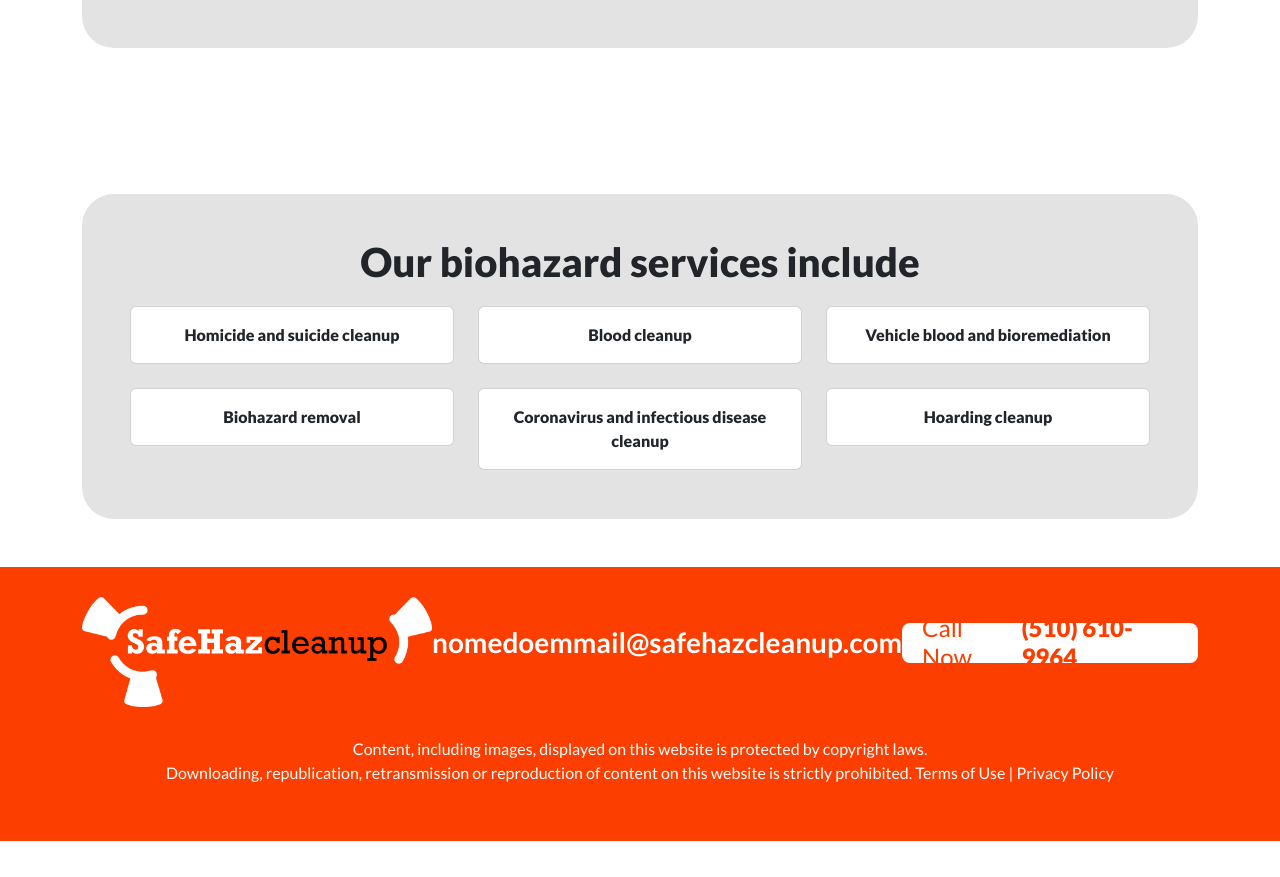
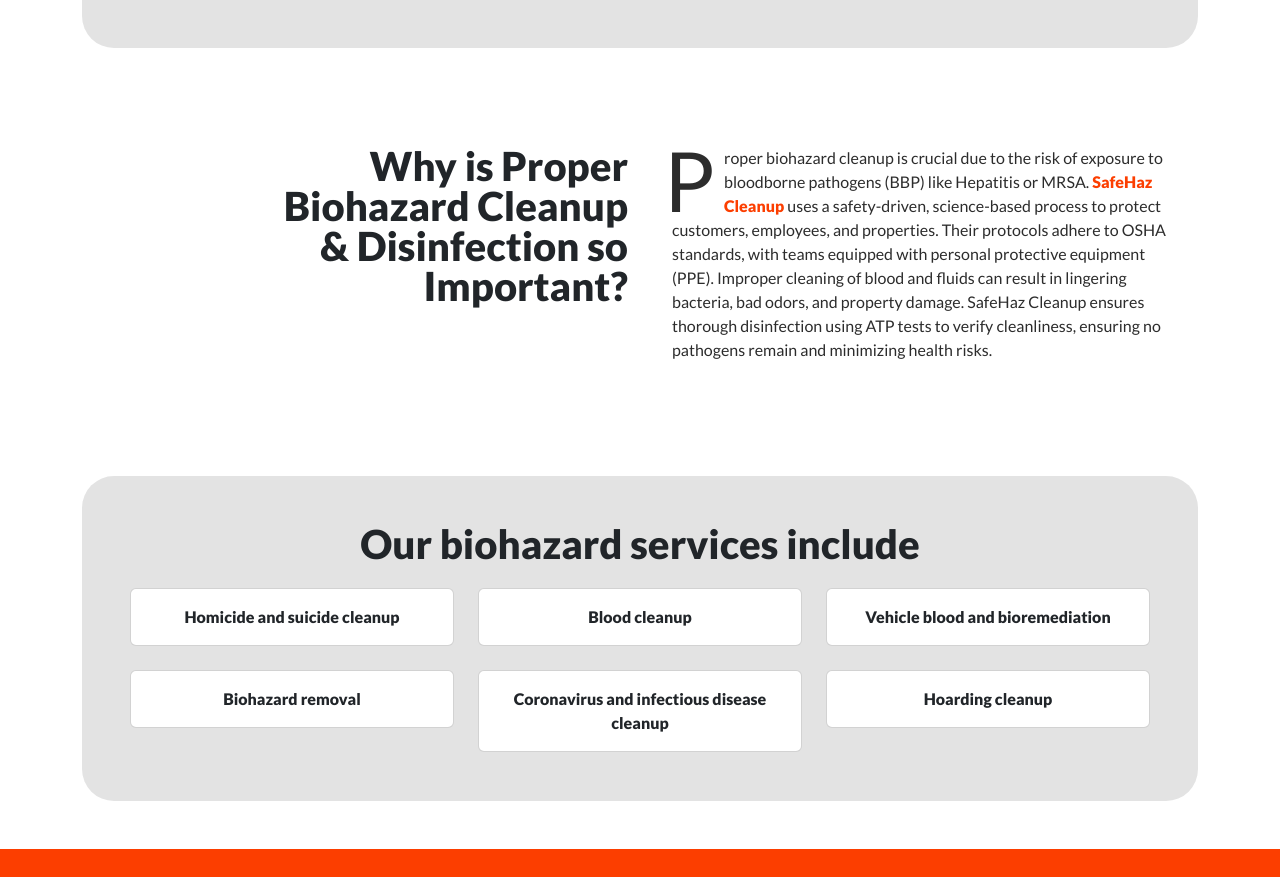
Before and after one commit to Douglasjose3/safeHazCleanup, a React (Vite) app: page /biohazard in a window 1280 px wide. Shown: the part 2577-3454 px from the top of the page. Before the commit the page ends 3418 px from the top, so only its background shows below. Built offline with nearby package versions, Linux system fonts and the light colour scheme; the HTML template or start-up script is replaced by a standard one.

Commit message:
Aumentei corpo do titulo do carousel.

```diff
--- /dev/null
+++ b/src/components/MyBiohazar/Importante/Importante.jsx
@@ -0,0 +1,19 @@
+import { Container, Row, Col } from "react-bootstrap";
+
+function Importante() {
+    return (
+        <Container>
+        <Row>
+            <Col></Col>
+            <Col lg={4}>
+                <h1 className="title">Why is Proper Biohazard Cleanup & Disinfection so Important?</h1>
+            </Col>
+            <Col lg={6}>
+                <p className="paragraph">Proper biohazard cleanup is crucial due to the risk of exposure to bloodborne pathogens (BBP) like Hepatitis or MRSA. <span className="safeHaz">SafeHaz Cleanup</span> uses a safety-driven, science-based process to protect customers, employees, and properties. Their protocols adhere to OSHA standards, with teams equipped with personal protective equipment (PPE). Improper cleaning of blood and fluids can result in lingering bacteria, bad odors, and property damage. SafeHaz Cleanup ensures thorough disinfection using ATP tests to verify cleanliness, ensuring no pathogens remain and minimizing health risks.</p>
+            </Col>
+        </Row>
+    </Container>
+    )
+}
+
+export default Importante;
--- a/src/components/MyCarousel/myCarousel.css
+++ b/src/components/MyCarousel/myCarousel.css
@@ -9,7 +9,7 @@
     border: 3px solid white;
     padding: 16px;
     margin-bottom: 20px;
-    width: 500px;
+    width: 600px;
     border-radius: 16px;
 }
 
@@ -18,6 +18,7 @@
     font-weight: 900;
     font-style: normal;
     padding-bottom: 10px;
+    font-size: 60px;
 }
 
 .paragraphCarousel {
@@ -55,4 +56,8 @@
         width: 100vh;
         height: auto;
     }
+
+    .titleCarousel {
+        font-size: 30px;
+    }
 }
--- a/src/components/MyNavBar/MyNavBar.jsx
+++ b/src/components/MyNavBar/MyNavBar.jsx
@@ -47,7 +47,7 @@ function MyNavBar() {
                 <Navbar.Toggle aria-controls={btnToggle} />
                 <Navbar.Collapse id="basic-navbar-nav">
                     <Nav className="ms-auto navMenu">
-                        <Nav.Link className='bold' href="#about">About</Nav.Link>
+                        <Nav.Link className='bold' href="/">About</Nav.Link>
                         <NavDropdown className='bold' title="Cleanup Services" id="basic-nav-dropdown">
                             <NavDropdown.Item href="biohazard">Biohazard Cleanup</NavDropdown.Item>
                             <NavDropdown.Item href="crimeScene">Crime Scene & Trauma Cleanup</NavDropdown.Item>
--- a/src/pages/biohazard/Biohazard.jsx
+++ b/src/pages/biohazard/Biohazard.jsx
@@ -1,11 +1,12 @@
 import { Container, Row } from "react-bootstrap";
+import MyNavBar from "../../components/MyNavBar/MyNavBar";
+import Hire from "../../components/MyBiohazar/Hire/Hire";
+import Company from "../../components/MyBiohazar/Company/Company";
+import Remediation from "../../components/MyBiohazar/Remediation/Remediation";
+import Process from "../../components/MyBiohazar/Process/Process";
+import Importante from "../../components/MyBiohazar/Importante/Importante";
+import Services from "../../components/MyBiohazar/Servies/Services";
 import Footer from "../../components/Footer/Footer";
-import Company from "../../components/MyBiohazar/Company/Company";
-import Hire from "../../components/MyBiohazar/Hire/Hire";
-import Process from "../../components/MyBiohazar/Process/Process";
-import Remediation from "../../components/MyBiohazar/Remediation/Remediation";
-import Services from "../../components/MyBiohazar/Servies/Services";
-import MyNavBar from "../../components/MyNavBar/MyNavBar";
 
 
 function Biohazard() {
@@ -35,7 +36,7 @@ function Biohazard() {
                     </div>
 
                     <div className="mt-5">
-
+                        <Importante />
                     </div>
 
                     <div className="mt-5">
```
